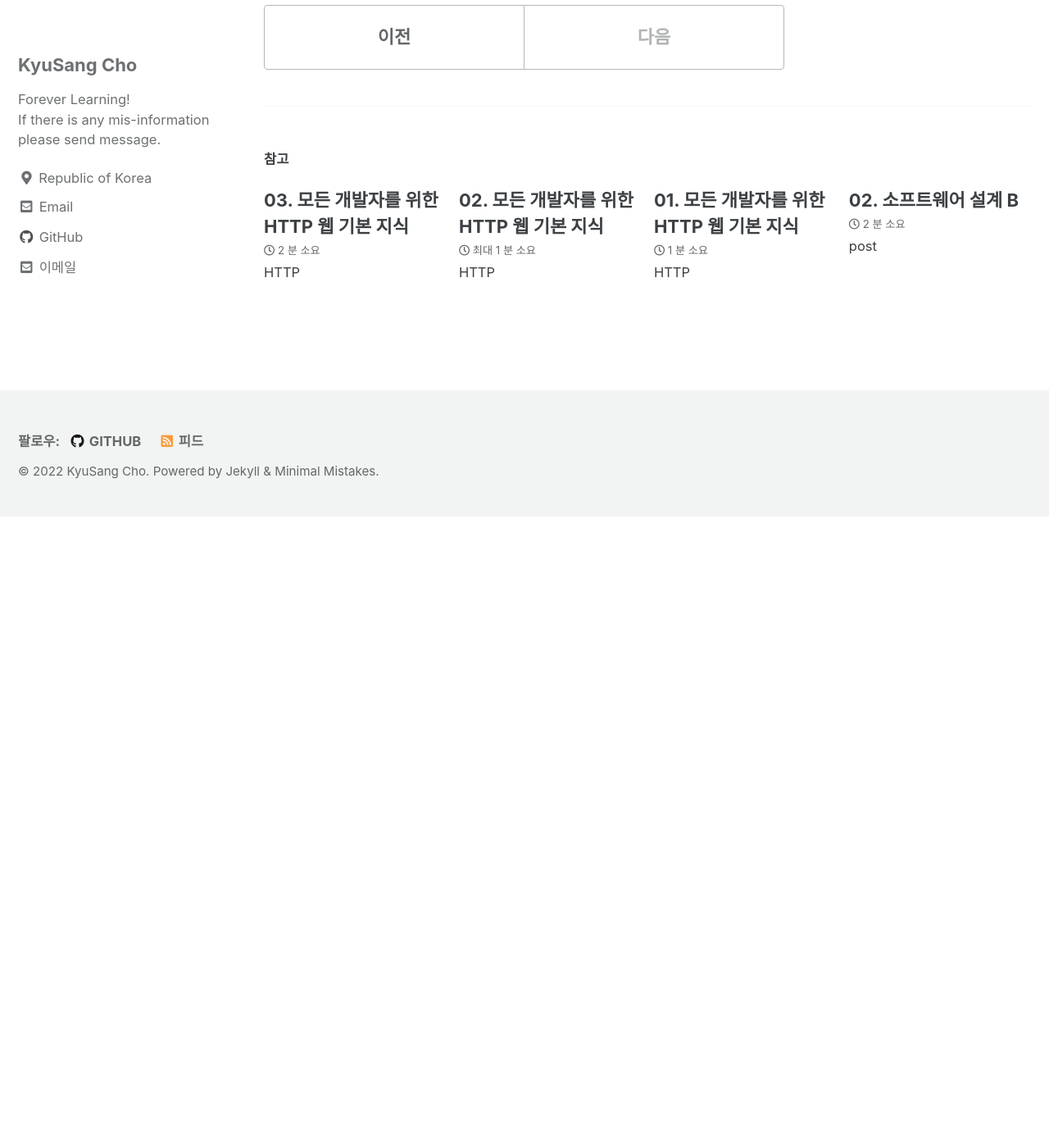
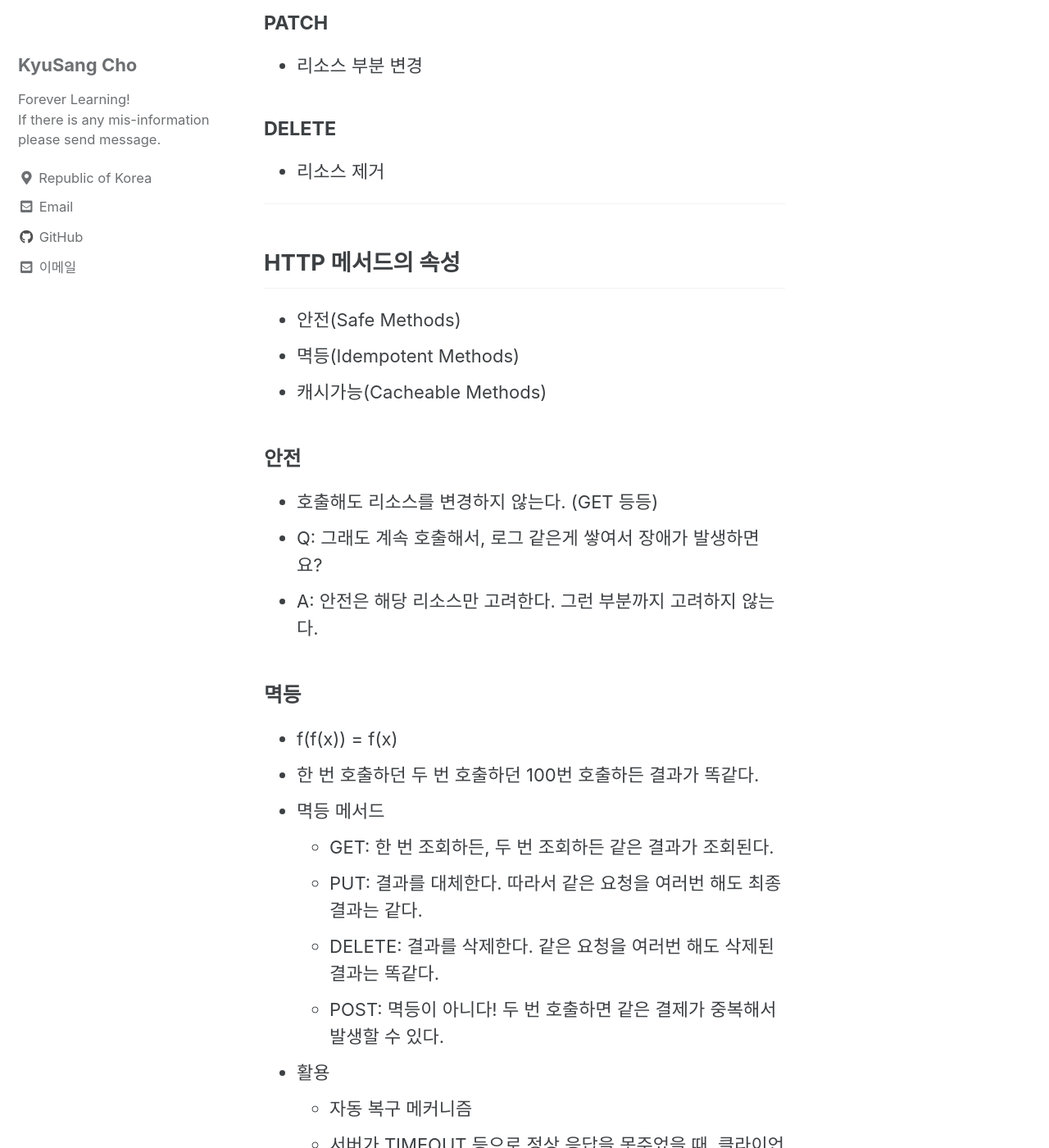
Before and after one commit to DevKS-Yet/DevKs-Yet.github.io, a Jekyll site: the page built from _posts/2022-01-30-47(http04).md, in a window 1280 px wide and 1400 px high, scrolled down 4358 px. Shown: the whole window at 82% size. Built offline with Jekyll 4.4.1, drawn with Linux system fonts in a browser that asks for light colours; cached includes are drawn as plain includes; before the commit the page ends 4988 px from its top, so only the background shows below that; some of the changed text lies outside the part shown.

Commit message:
20220130

```diff
--- a/_posts/2022-01-30-47(http04).md
+++ b/_posts/2022-01-30-47(http04).md
@@ -87,3 +87,53 @@ URI(Uniform Resource Identifier)
 - 서버는 요청 데이터를 처리
   - 메시지 바디를 통해 들어온 데이터를 처리하는 모든 기능을 수행한다.
 - 주로 전달된 데이터로 신규 리소스 등록, 프로세스 처리에 사용
+
+#### PUT
+- 리소스를 대체
+  - 리소스가 있으면 대체
+  - 리소스가 없으면 생성
+  - 쉽게 이야기해서 덮어버림
+- (중요)클라이언트가 리소스를 식별
+  - 클라이언트가 리소스 위치를 알고 URI 지정
+  - POST와 차이점
+
+#### PATCH
+- 리소스 부분 변경
+
+#### DELETE
+- 리소스 제거
+
+---
+
+## HTTP 메서드의 속성
+- 안전(Safe Methods)
+- 멱등(Idempotent Methods)
+- 캐시가능(Cacheable Methods)
+
+### 안전
+- 호출해도 리소스를 변경하지 않는다. (GET 등등)
+- Q: 그래도 계속 호출해서, 로그 같은게 쌓여서 장애가 발생하면요?
+- A: 안전은 해당 리소스만 고려한다. 그런 부분까지 고려하지 않는다.
+
+### 멱등
+- f(f(x)) = f(x)
+- 한 번 호출하던 두 번 호출하던 100번 호출하든 결과가 똑같다.
+- 멱등 메서드
+  - GET: 한 번 조회하든, 두 번 조회하든 같은 결과가 조회된다.
+  - PUT: 결과를 대체한다. 따라서 같은 요청을 여러번 해도 최종 결과는 같다.
+  - DELETE: 결과를 삭제한다. 같은 요청을 여러번 해도 삭제된 결과는 똑같다.
+  - POST: 멱등이 아니다! 두 번 호출하면 같은 결제가 중복해서 발생할 수 있다.
+- 활용
+  - 자동 복구 메커니즘
+  - 서버가 TIMEOUT 등으로 정상 응답을 못주었을 때, 클라이언트가 같은 요청을 다시 해도 되는가? 판단 근거
+- Q: 재요청 중간에 다른 곳에서 리소스를 변경해버리면?
+  - 사용자1: GET -> username:A, age:20
+  - 사용자2: PUT -> username:A, age:30
+  - 사용자1: GET -> username:A, age:30
+- A: 멱등은 외부 요인으로 중간에 리소스가 변경되는 것 까지는 고려하지는 않는다.
+
+### 캐시가능
+- 응답 결과 리소스를 캐시해서 사용해도 되는가?
+- GET, HEAD, POST, PATCH 캐시가능
+- 실제로는 GET, HEAD 정도만 캐시로 사용
+  - POST, PATCH는 본문 내용까지 캐시 키로 고려해야 하는데, 구현이 쉽지 않음
```
